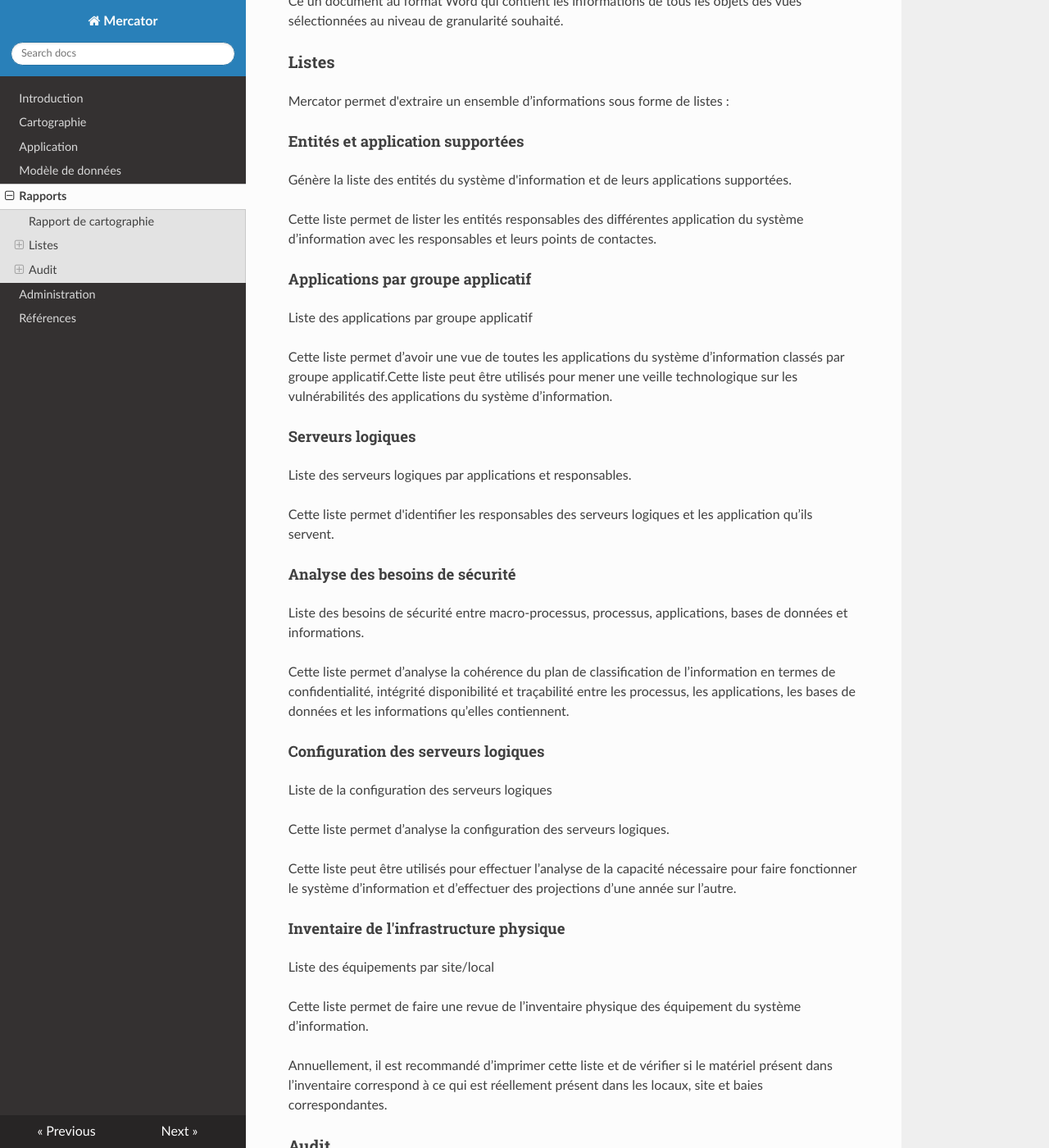
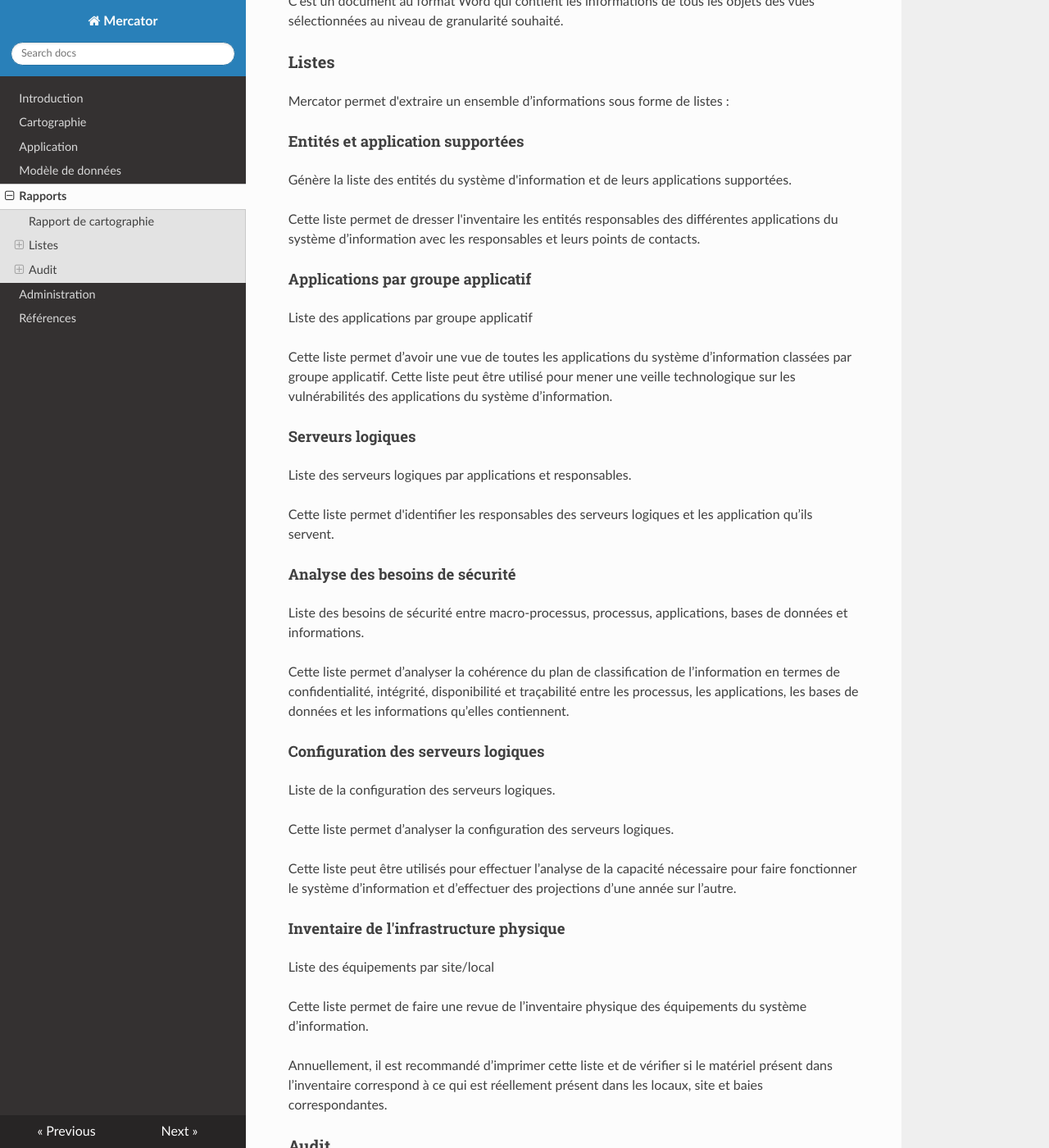
Before and after one commit to dbarzin/mercator, an MkDocs documentation site: the page built from docs/reports.md, in a window 1280 px wide and 1400 px high, scrolled down 477 px. Shown: the whole window at 82% size. Built offline with MkDocs 1.6.1, drawn with Linux system fonts in a browser that asks for light colours; nearby versions of some CDN libraries; some of the changed text lies outside the part shown.

Commit message:
doc / typos

```diff
--- a/docs/reports.md
+++ b/docs/reports.md
@@ -16,13 +16,13 @@ Mercator permet d'extraire un ensemble d’informations sous forme de listes :
 
 Génère la liste des entités du système d'information et de leurs applications supportées.
 
-Cette liste permet de lister les entités responsables des différentes application du système d’information avec les responsables et leurs points de contactes.
+Cette liste permet de dresser l'inventaire les entités responsables des différentes applications du système d’information avec les responsables et leurs points de contacts.
 
 #### Applications par groupe applicatif
 
 Liste des applications par groupe applicatif
 
-Cette liste permet d’avoir une vue de toutes les applications du système d’information classés par groupe applicatif.Cette liste peut être utilisés pour mener une veille technologique sur les vulnérabilités des applications du système d’information.
+Cette liste permet d’avoir une vue de toutes les applications du système d’information classées par groupe applicatif. Cette liste peut être utilisé pour mener une veille technologique sur les vulnérabilités des applications du système d’information.
 
 #### Serveurs logiques
 
@@ -34,13 +34,13 @@ Cette liste permet d'identifier les responsables des serveurs logiques et les ap
 
 Liste des besoins de sécurité entre macro-processus, processus, applications, bases de données et informations.
 
-Cette liste permet d’analyse la cohérence du plan de classification de l’information en termes de confidentialité, intégrité disponibilité et traçabilité entre les processus, les applications, les bases de données et les informations qu’elles contiennent.
+Cette liste permet d’analyser la cohérence du plan de classification de l’information en termes de confidentialité, intégrité, disponibilité et traçabilité entre les processus, les applications, les bases de données et les informations qu’elles contiennent.
 
 #### Configuration des serveurs logiques
 
-Liste de la configuration des serveurs logiques
+Liste de la configuration des serveurs logiques.
 
-Cette liste permet d’analyse la configuration des serveurs logiques.
+Cette liste permet d’analyser la configuration des serveurs logiques.
 
 Cette liste peut être utilisés pour effectuer l’analyse de la capacité nécessaire pour faire fonctionner le système d’information et d’effectuer des projections d’une année sur l’autre.
 
@@ -48,7 +48,7 @@ Cette liste peut être utilisés pour effectuer l’analyse de la capacité néc
 
 Liste des équipements par site/local
 
-Cette liste permet de faire une revue de l’inventaire physique des équipement du système d’information.
+Cette liste permet de faire une revue de l’inventaire physique des équipements du système d’information.
 
 Annuellement, il est recommandé d’imprimer cette liste et de vérifier si le matériel présent dans l’inventaire correspond à ce qui est réellement présent dans les locaux, site et baies correspondantes.
 
```
Also changed, not shown: other parts of docs/reports.md (+2 -2 lines).
